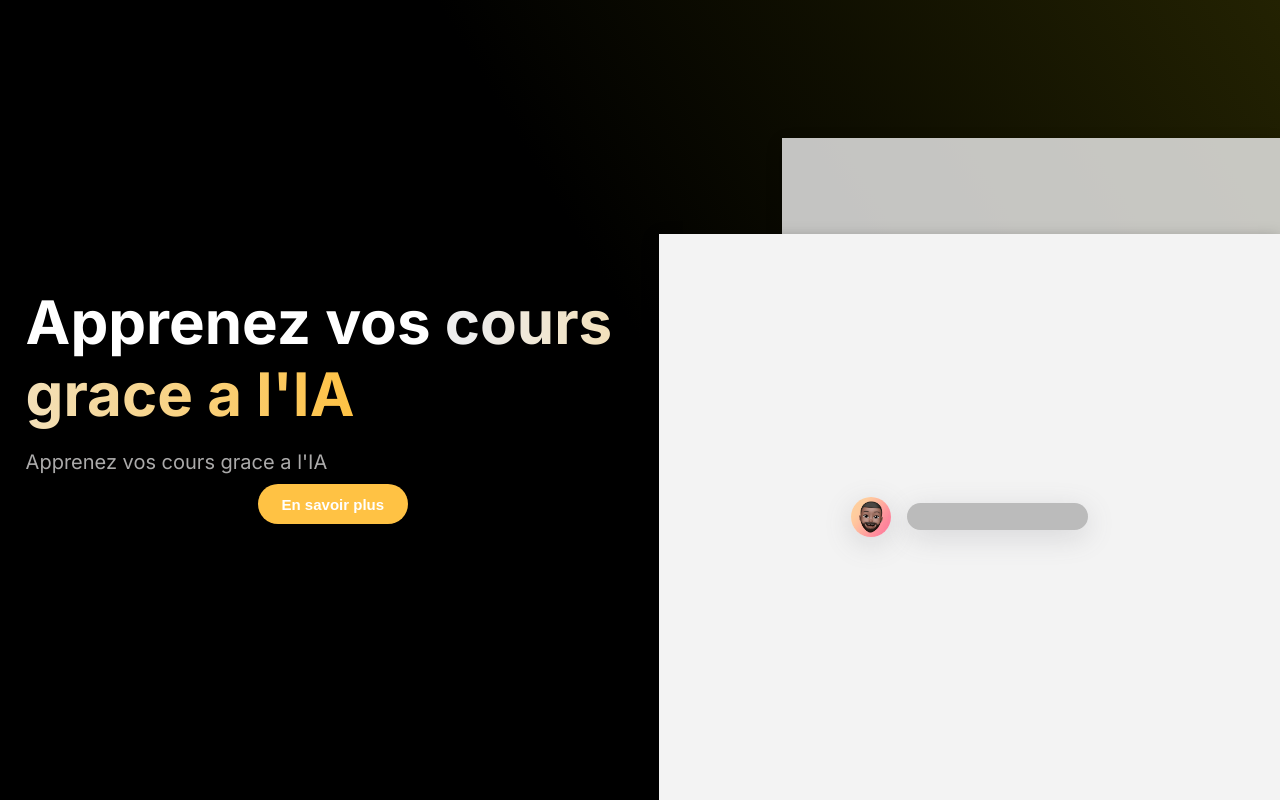
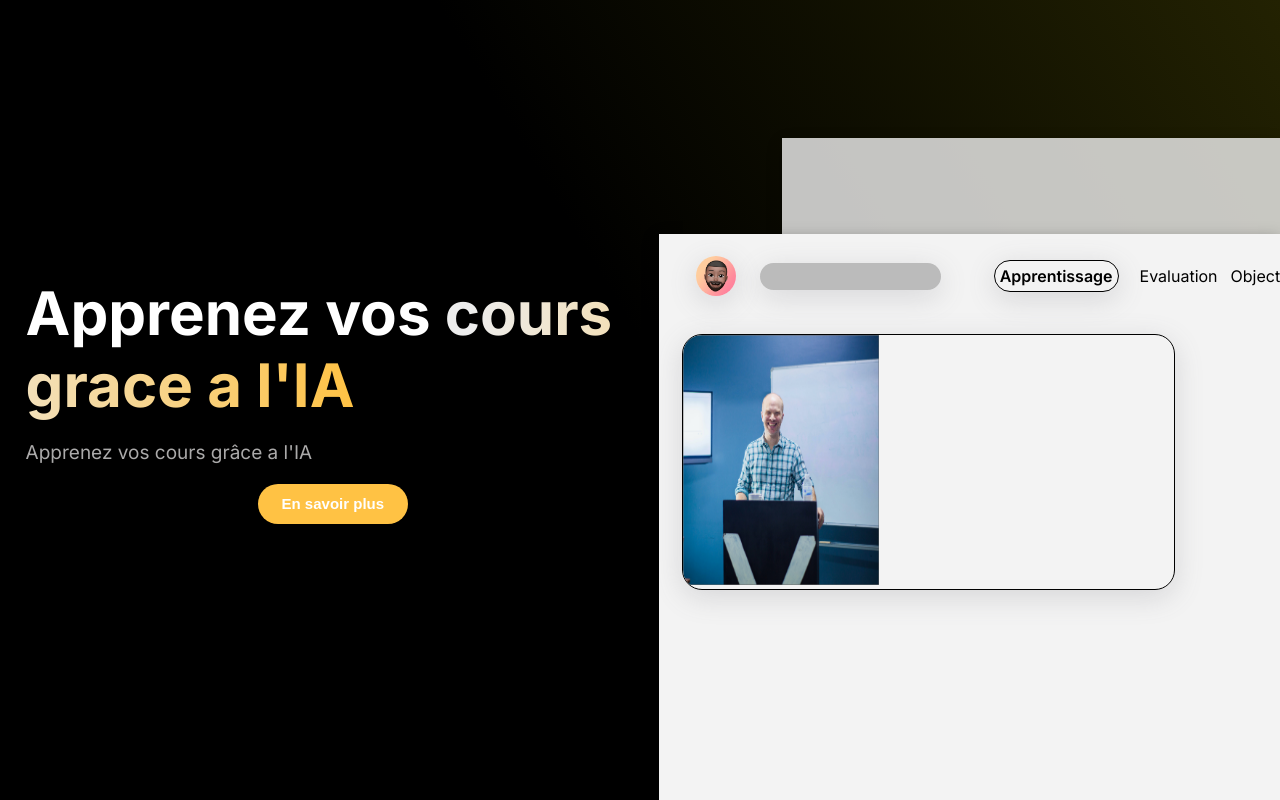
Before and after one commit to Delon00/edy-ia-nextjs-, a Next.js app: page / in a window 1280 px wide. Shown: the part 800-1600 px from the top of the page. Built offline with nearby package versions, Linux system fonts and the light colour scheme.

Commit message:
modified:   app/globals.css 	modified:   app/page.js 	new file:   public/assets/images/cours.png

```diff
--- a/app/globals.css
+++ b/app/globals.css
@@ -284,7 +284,7 @@ body{
   margin-top: 10px;
   margin-bottom: 10px;
   color: rgb(171, 170, 170);
-  font-size: 20px;
+  font-size: 19px;
 }
 .button{
   display: flex;
@@ -304,12 +304,16 @@ body{
   height: 40px;
   border-radius: 30px;
   font-size: 15px;
+  margin-top: 10px;
+  margin-bottom: 10px;
 }
 .screenshot{
   background-color: #f3f3f3;
   height: 400px;
   padding: 0.2rem;
-
+  display: flex;
+  flex-direction: column;
+  overflow: hidden;
 }
 .screenshot-a{
   width: 80%;
@@ -319,13 +323,12 @@ body{
   box-shadow: rgba(0, 0, 0, 0.35) 0px 5px 15px;
 }
 .screenshot-b{
-  display: flex;
   position: absolute;
   width: 100%;
   height: 70%;
   box-shadow: rgba(0, 0, 0, 0.35) 0px 5px 15px;
 }
-.section-navbar{
+.screenshot-navbar{
   padding: 1.2rem;
   width: 100%;
   display: flex;
@@ -345,11 +348,50 @@ body{
   border-radius: 15px;
   height: 25px;
   border: none;
-  margin-left:0.5rem;
-  margin-right:0.5rem;
+  margin-left:1rem;
+  margin-right:3rem;
   background-color: rgb(187, 187, 187);
   box-shadow: rgba(100, 100, 111, 0.2) 0px 7px 29px 0px;
 }
+.tab-1,.tab-2,.tab3{
+  margin-left:0.5rem;
+  margin-right:0.5rem;
+  padding: 5px;
+}
+.tab-1{
+  margin-left: 5px;
+  border: 1px #000 solid;
+  border-radius: 20px;
+  box-shadow: rgba(100, 100, 111, 0.2) 0px 7px 29px 0px;
+  font-weight: 600;
+
+}
+.screenshot-section{
+  display: flex;
+  padding: 1.2rem;
+  width: 100%;
+}
+.carte{
+  width:80%;
+  border: #000 1px solid;
+  border-radius: 20px;
+  box-shadow: rgba(100, 100, 111, 0.2) 0px 7px 29px 0px;
+  overflow: hidden;
+}
+.img-carte{
+  position: relative;
+  width: 40%;
+  height: 250px;
+
+}
+
+
+
+
+
+
+
+
 /* --------------------------------------------------------------------------------------------------- */
 /* -------------------------------------------MEDIAQUERRY--------------------------------------------- */
 /* --------------------------------------------------------------------------------------------------- */
--- a/app/page.js
+++ b/app/page.js
@@ -6,6 +6,7 @@ import Register from "./components/register/register";
 import { useState, useEffect } from "react";
 import Close from '../public/assets/images/icon-effacer-100.png';
 import UserProfile from '../public/assets/images/profile.png';
+import Cours from '../public/assets/images/cours.png';
 
 export default function Home() {
   const [showLoginForm, setShowLoginForm] = useState(false);
@@ -83,7 +84,7 @@ export default function Home() {
             <div class="home-section container">
               <div class="col-section-a md:w-1/2">
                 <h1 className="title-section">Apprenez vos <span>cours grace a l'IA</span></h1>
-                <p className="text-section">Apprenez vos cours grace a l'IA</p>
+                <p className="text-section">Apprenez vos cours grâce a l'IA</p>
                 <div className="w-full">
                   <button className="button section">En savoir plus</button>
                 </div>
@@ -92,9 +93,17 @@ export default function Home() {
               <div class="col-section-b  md:w-1/2 px-4">
                 <div className="screenshot screenshot-a"></div>
                 <div className="screenshot screenshot-b">
-                  <div className="section-navbar">
+                  <div className="screenshot-navbar">
                     <Image className="userprofile" src={UserProfile} alt="Profil utilisateur"/>
                     <input className="section-input" />
+                    <div className="tab-1">Apprentissage</div>
+                    <div className="tab-2">Evaluation</div>
+                    <div className="tab-3">Objectif</div>
+                  </div>
+                  <div className="screenshot-section">
+                    <div className="carte">
+                      <Image className="img-carte" src={Cours} alt="cours edy ia"/>
+                    </div>
                   </div>
                 </div>
               </div>
```
Also changed, not shown: public/assets/images/cours.png (added).
